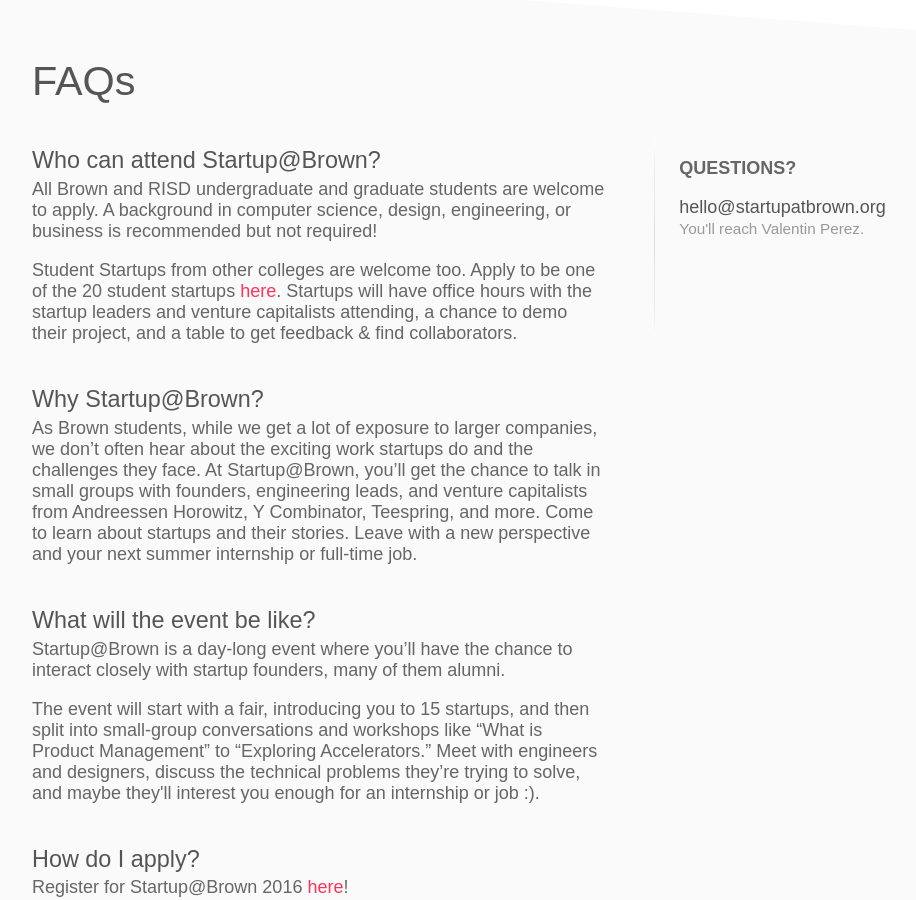
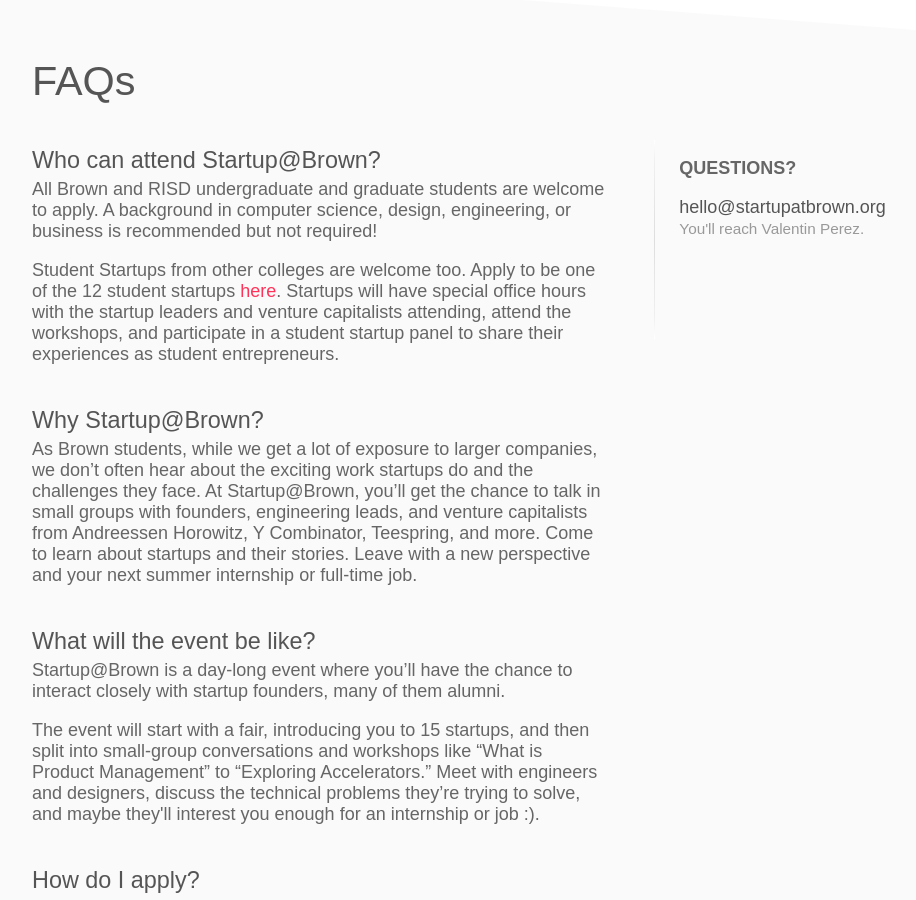
Before and after one commit to hackatbrown/2016.startupatbrown.org, a Jekyll site: the page built from index.html, in a window 1280 px wide and 900 px high, scrolled down 8093 px. Shown: the whole window, without its empty margins (111-1027 px from the left). Built offline with Jekyll 4.4.1, drawn with Linux system fonts in a browser that asks for light colours; nearby versions of some CDN libraries; some of the changed text lies outside the part shown.

Commit message:
APPLICATIONS OPEN!

```diff
--- a/index.html
+++ b/index.html
@@ -29,7 +29,7 @@
         <h3 id="tagline" data-0="opacity:1;" data-18p="opacity:0;">CONNECTING STUDENTS AND STARTUPS</h3>
         <p id="event-info" data-0="opacity:1;" data-18p="opacity:0;">October 1, 2016 at Brown University</p>
         <div data-0="opacity:1;" data-10p="opacity:0;">
-          <button onclick="window.open('http://eepurl.com/bzrWy9','_blank');" id="register-button" class="centered">REGISTER</button>
+          <button onclick="window.open('https://startupatbrown.typeform.com/to/yvLVw5','_blank');" id="register-button" class="centered">REGISTER</button>
         </div>
       </div>
     </div>
@@ -145,8 +145,8 @@
       </div>
       <div id="small-conversations" class="item">
         <div class="speaker-label">
-          <p class="speaker-name">Small Group Conversations</p>
-          <p class="speaker-description">Sit down with startup leaders and 10-12 other students in an intimate and lively discussion. Ask them anything!</p>
+          <p class="speaker-name">Startup Office Hours</p>
+          <p class="speaker-description">Sit down with startup leaders and 10-12 other students in an intimate and lively discussion. Walk around to the different startup rooms and ask them anything!</p>
         </div>
       </div>
       <div id="workshops" class="item">
@@ -165,8 +165,6 @@
       <div class="row">
         <h2>Participating Companies</h2>
         <p>Meet the amazing startups and VC firms<br> participating in Startup@Brown 2016.</p>
-        <!--<p>If you'd like to be a sponsor for Startup@Brown 2016, <a href="/participate" target="_blank">learn more</a>, or <a href="mailto:sponsor@startupatbrown.org" class="">email us</a>.</p><br>-->
-
 
         <div class="company-row">
           <a href="http://a16z.com" target="_blank"><img id="a16z" src="img/companies/a16z.png" class="img-responsive"></img></a>
@@ -387,7 +385,7 @@
           <h2>FAQs</h2>
           <h3>Who can attend Startup@Brown?</h3>
           <p>All Brown and RISD undergraduate and graduate students are welcome to apply. A background in computer science, design, engineering, or business is recommended but not required! </p>
-          <p>Student Startups from other colleges are welcome too. Apply to be one of the 20 student startups <a href="">here</a>. Startups will have office hours with the startup leaders and venture capitalists attending, a chance to demo their project, and a table to get feedback &amp; find collaborators.</p>
+          <p>Student Startups from other colleges are welcome too. Apply to be one of the 12 student startups <a href="https://startupatbrown.typeform.com/to/cnyxWB">here</a>. Startups will have special office hours with the startup leaders and venture capitalists attending, attend the workshops, and participate in a student startup panel to share their experiences as student entrepreneurs.</p>
           <h3>Why Startup@Brown?</h3>
           <p>As Brown students, while we get a lot of exposure to larger companies, we don’t often hear about the exciting work startups do and the challenges they face. At Startup@Brown, you’ll get the chance to talk in small groups with founders, engineering leads, and venture capitalists from Andreessen Horowitz, Y Combinator, Teespring, and more. Come to learn about startups and their stories. Leave with a new perspective and your next summer internship or full-time job.</p>
           <h3>What will the event be like?</h3>
```
Also changed, not shown: 3 other files.
